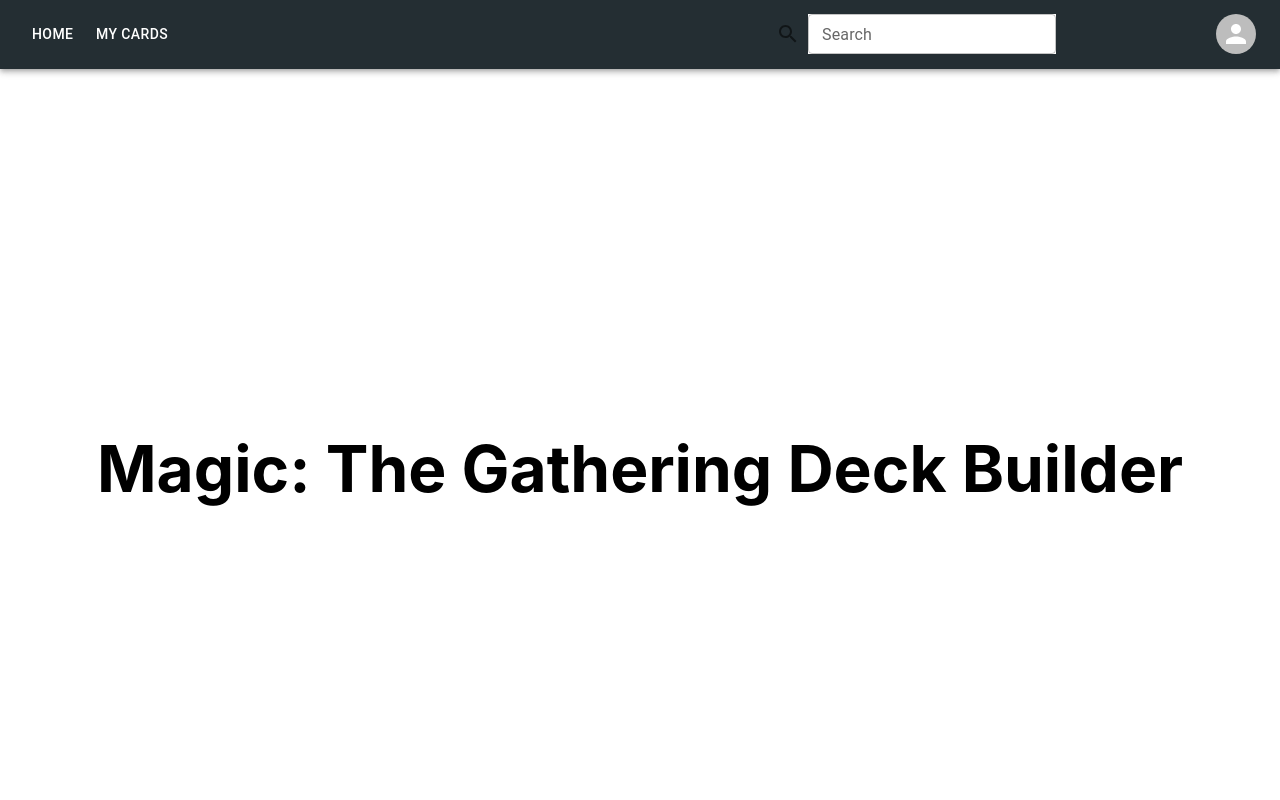
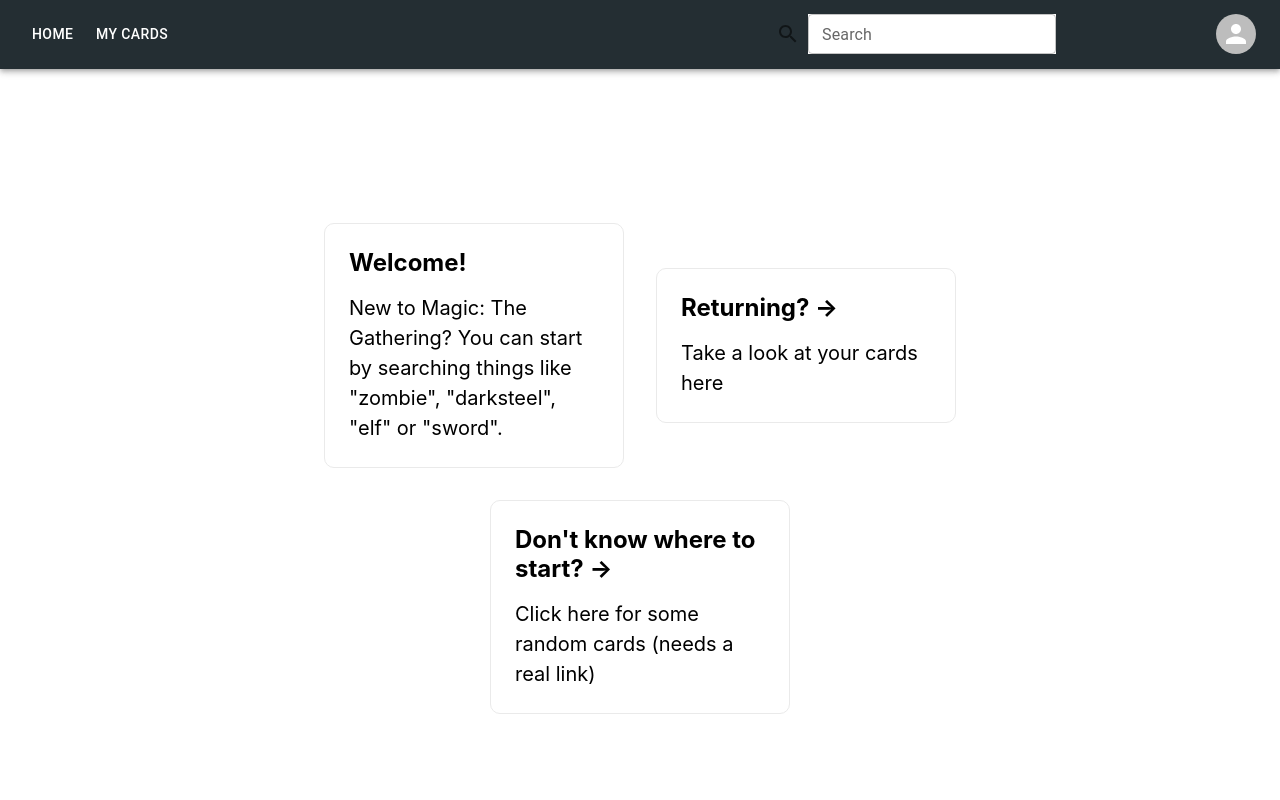
Before and after one commit to AmmonRoberts/DGM-4790-project1, a Next.js app: page / in a window 1280 px wide. Shown: the top 800 px of the page. Built offline with nearby package versions, Linux system fonts and the light colour scheme; what @aws-amplify/datastore would draw is missing.

Commit message:
Moved some things around and added a bit to the home page.

```diff
--- a/src/components/ResponsiveAppBar.js
+++ b/src/components/ResponsiveAppBar.js
@@ -81,59 +81,7 @@
   }
 
 
-  const handleSaveCard = async () => {
-    try {
-      await DataStore.save(
-        new TradingCard({
 
-          // id:
-          //   name:
-          // layout:
-          //   cmc:
-          // colors:
-          //   colorIdentity:
-          // type:
-          //   supertypes:
-          // types:
-          //   subtypes:
-          // rarity:
-          //   set:
-          // setName:
-          //   text:
-          // flavor:
-          //   artist:
-          // number:
-          //   power:
-          // toughness:
-          //   loyalty:
-          // language:
-          //   gameFormat:
-          // legality:
-          //   multiverseid:
-          // printings:
-          //   source:
-          // legalities:
-          //   originalType:
-          // originalText:
-          //   imageUrl:
-          // watermark:
-          //   border:
-          // reserved:
-          //   releaseDate:
-          // createdAt:
-          //   updatedAt:
-
-        }),
-      )
-      console.log('Movie was saved!')
-    } catch (err) {
-      console.log('Save movie error ', err)
-    } finally {
-      setDialog({
-        isOpen: false,
-      })
-    }
-  }
 
   return (
     <AppBar position='static' sx={{ background: '#242e33' }}>
@@ -152,7 +100,7 @@
               </Tooltip>
             </Link>
 
-            <Link href="/cards/myCards/" passHref>
+            <Link href="/cards/mycards/" passHref>
               <Tooltip title='Show my cards'>
                 <Button sx={{ my: 2, color: 'white', display: 'block' }}>
                   My Cards
@@ -223,7 +171,8 @@
         open={dialog.isOpen}
         cardList={fetchedCardList}
         onClose={handleCloseDialog}
-        onSaveCard={handleSaveCard} />
+      // onSaveCard={handleSaveCard}
+      />
 
     </AppBar>
   )
--- a/src/components/SearchResultsDialog.js
+++ b/src/components/SearchResultsDialog.js
@@ -14,7 +14,65 @@
 import styles from "../styles/Cards.module.css";
 
 const SearchResultsDialog = (props) => {
-  const { open, cardList, onSaveCard, onClose } = props
+  const { open, cardList,
+    // onSaveCard,
+    onClose } = props
+
+  const handleSaveCard = async () => {
+    try {
+      await DataStore.save(
+        new TradingCard({
+
+          // id:
+          //   name:
+          // layout:
+          //   cmc:
+          // colors:
+          //   colorIdentity:
+          // type:
+          //   supertypes:
+          // types:
+          //   subtypes:
+          // rarity:
+          //   set:
+          // setName:
+          //   text:
+          // flavor:
+          //   artist:
+          // number:
+          //   power:
+          // toughness:
+          //   loyalty:
+          // language:
+          //   gameFormat:
+          // legality:
+          //   multiverseid:
+          // printings:
+          //   source:
+          // legalities:
+          //   originalType:
+          // originalText:
+          //   imageUrl:
+          // watermark:
+          //   border:
+          // reserved:
+          //   releaseDate:
+          // createdAt:
+          //   updatedAt:
+
+        }),
+      )
+      console.log('Movie was saved!')
+    } catch (err) {
+      console.log('Save movie error ', err)
+    } finally {
+      setDialog({
+        isOpen: false,
+      })
+    }
+  }
+
+
 
   return (
     <Dialog
@@ -56,7 +114,7 @@
                   </Box>
                 </CardContent>
                 <CardActions>
-                  <IconButton aria-label="Save to list" onClick={onSaveCard}>
+                  <IconButton aria-label="Save to list" onClick={handleSaveCard}>
                     <SaveIcon />
                   </IconButton>
                 </CardActions>
--- a/src/pages/index.js
+++ b/src/pages/index.js
@@ -1,5 +1,6 @@
 import Head from "next/head";
 import Image from "next/image";
+import Link from "next/link";
 import styles from "../styles/Home.module.css";
 import React from "react";
 
@@ -10,28 +11,30 @@
 
       <main className={styles.main}>
 
-        <h1 className={styles.title}>Magic: The Gathering Deck Builder</h1>
+        {/* <h1 className={styles.title}>Magic: The Gathering Deck Builder</h1> */}
 
         <div className={styles.grid}>
-          {/* <a href="https://nextjs.org/docs" className={styles.card}>
-            <h2>Documentation &rarr;</h2>
-            <p>Find in-depth information about Next.js features and API.</p>
-          </a>
+          <p className={styles.textCard}>
+            <h2>Welcome!</h2>
+            <p>New to Magic: The Gathering? You can start by searching things like &quot;zombie&quot;, &quot;darksteel&quot;, &quot;elf&quot; or &quot;sword&quot;.</p>
+          </p>
 
-          <a href="https://nextjs.org/learn" className={styles.card}>
-            <h2>Learn &rarr;</h2>
-            <p>Learn about Next.js in an interactive course with quizzes!</p>
-          </a>
+          <Link href="/cards/mycards" passHref>
+            <p className={styles.card}>
+              <h2>Returning? &rarr;</h2>
+              <p>Take a look at your cards here</p>
+            </p>
+          </Link>
 
           <a
             href="https://github.com/vercel/next.js/tree/canary/examples"
             className={styles.card}
           >
-            <h2>Examples &rarr;</h2>
-            <p>Discover and deploy boilerplate example Next.js projects.</p>
+            <h2>Don&apos;t know where to start? &rarr;</h2>
+            <p>Click here for some random cards (needs a real link)</p>
           </a>
 
-          <a
+          {/*          <a
             href="https://vercel.com/new?utm_source=create-next-app&utm_medium=default-template&utm_campaign=create-next-app"
             className={styles.card}
           >
--- a/src/styles/Home.module.css
+++ b/src/styles/Home.module.css
@@ -103,6 +103,30 @@
   line-height: 1.5;
 }
 
+.textCard {
+  margin: 1rem;
+  padding: 1.5rem;
+  text-align: left;
+  color: inherit;
+  text-decoration: none;
+  border: 1px solid #eaeaea;
+  border-radius: 10px;
+  transition: color 0.15s ease, border-color 0.15s ease;
+  max-width: 300px;
+}
+
+
+.textCard h2 {
+  margin: 0 0 1rem 0;
+  font-size: 1.5rem;
+}
+
+.textCard p {
+  margin: 0;
+  font-size: 1.25rem;
+  line-height: 1.5;
+}
+
 .logo {
   height: 1em;
   margin-left: 0.5rem;
```
